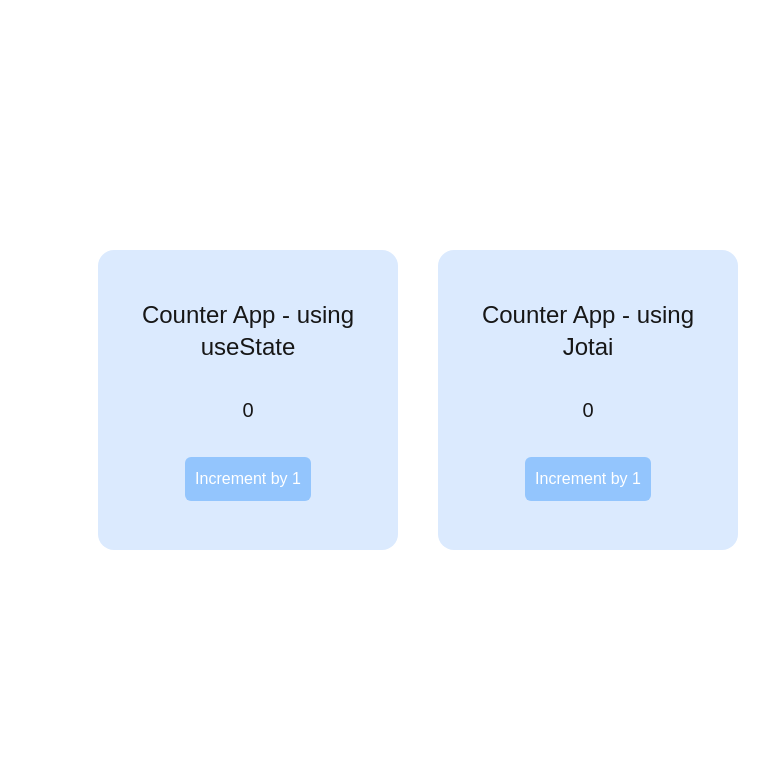
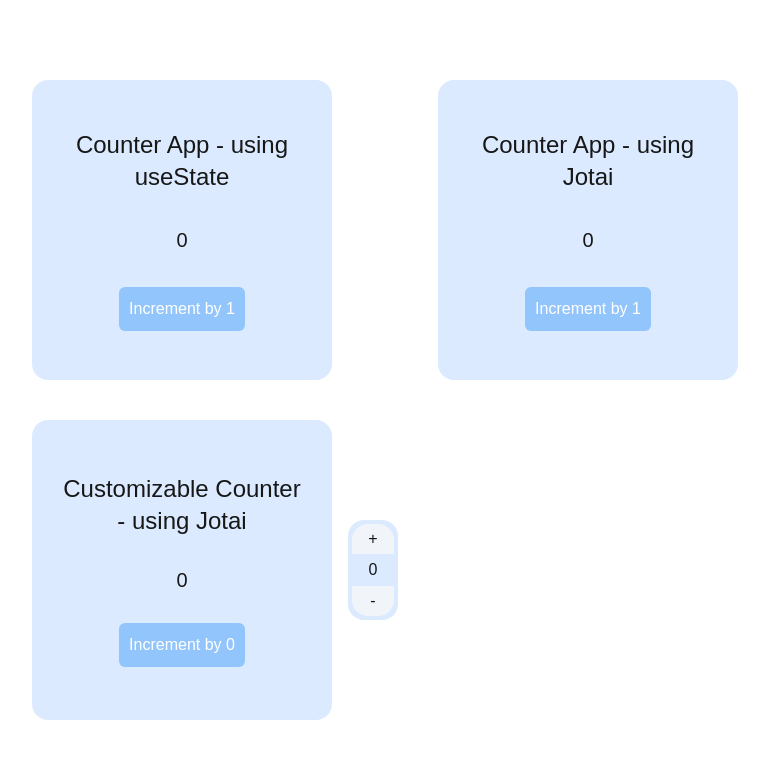
Before and after one commit to MaryanneG3/nextjs-practice, a Next.js app in the folder counter-app/: page / in a window 1280 px wide. Shown: the top 758 px of the page, without its empty margins (222-991 px from the left). Built offline with nearby package versions, Linux system fonts and the light colour scheme.

Commit message:
added customizable conter component to page.tsx

```diff
--- a/counter-app/app/page.tsx
+++ b/counter-app/app/page.tsx
@@ -1,13 +1,14 @@
 import Counter from "./components/counter";
+import CustomizableCounter from "./components/customizableCounter";
 import JotaiCounter from "./components/jotaiCounter";
 
 export default function Home() {
   return (
     <div className="flex justify-center items-center h-screen">
-      <div className="grid grid-cols-2 gap-10 p-4">
-        {" "}
+      <div className="grid grid-cols-1 sm:grid-cols-2  gap-10 p-4">
         <Counter />
         <JotaiCounter />
+        <CustomizableCounter />
       </div>
     </div>
   );
```
